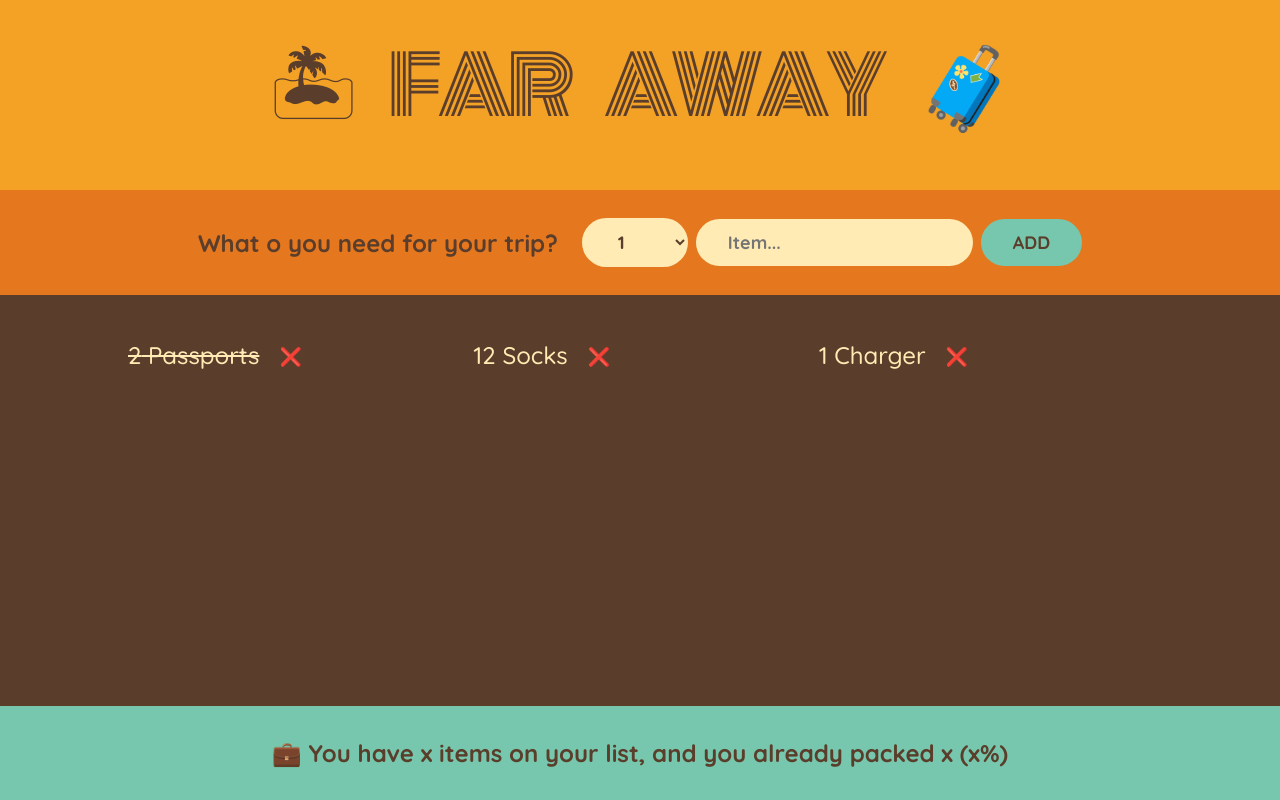
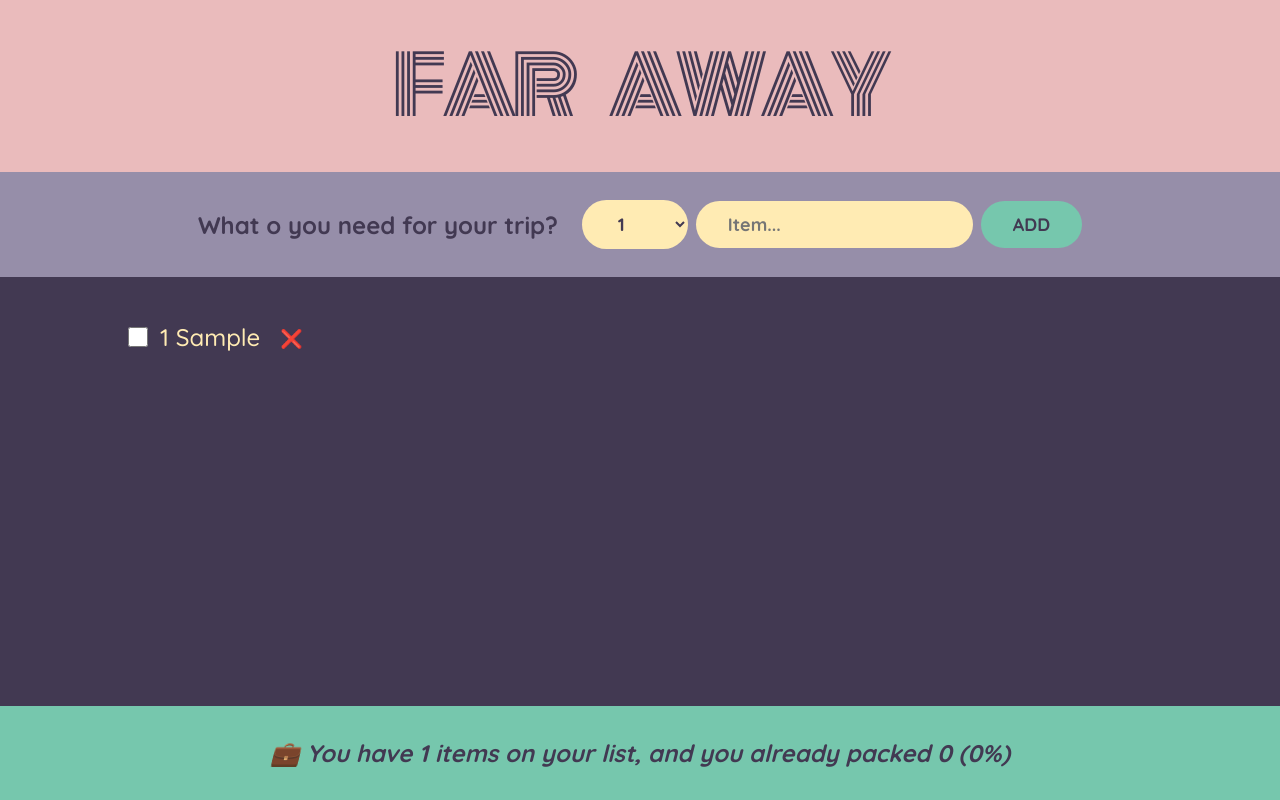
Before and after one commit to yuliiavoinarovska/travel-list, a React (Create React App) app: page / in a window 1280 px wide. Both pictures are taken after typing "Sample" into the empty fields and a click on the button "ADD". Built offline with nearby package versions, Linux system fonts and the light colour scheme.

Commit message:
calculating statics as derived state

```diff
--- a/src/App.js
+++ b/src/App.js
@@ -1,27 +1,49 @@
 import { useState } from "react";
 
-const initialItems = [
-  { id: 1, description: "Passports", quantity: 2, packed: true },
-  { id: 2, description: "Socks", quantity: 12, packed: false },
-  { id: 3, description: "Charger", quantity: 1, packed: false },
-];
+// const initialItems = [
+//   { id: 1, description: "Passports", quantity: 2, packed: true },
+//   { id: 2, description: "Socks", quantity: 12, packed: false },
+//   { id: 3, description: "Charger", quantity: 1, packed: false },
+// ];
 
 export default function App() {
+  const [items, setItems] = useState([]);
+
+  function handleAddItems(item) {
+    setItems((items) => [...items, item]);
+  }
+
+  function handleDeleteItem(id) {
+    setItems((items) => items.filter((item) => item.id !== id));
+  }
+
+  function handleToggleItem(id) {
+    setItems((items) =>
+      items.map((item) =>
+        item.id === id ? { ...item, packed: !item.packed } : item
+      )
+    );
+  }
+
   return (
     <div className="app">
       <Logo />
-      <Form />
-      <PackingList />
-      <Stats />
+      <Form onAddItems={handleAddItems} />
+      <PackingList
+        items={items}
+        onDeleteItem={handleDeleteItem}
+        onToggleItem={handleToggleItem}
+      />
+      <Stats items={items} />
     </div>
   );
 }
 
 function Logo() {
-  return <h1>🏝 Far Away 🧳</h1>;
+  return <h1>Far Away</h1>;
 }
 
-function Form() {
+function Form({ onAddItems }) {
   const [description, setDescription] = useState("");
   const [quantity, setQuantity] = useState(1);
 
@@ -32,6 +54,8 @@
 
     const newItem = { description, quantity, packed: false, id: Date.now() };
     console.log(newItem);
+
+    onAddItems(newItem);
 
     setDescription(""); // back to initial state
     setQuantity(1);
@@ -44,9 +68,6 @@
         value={quantity}
         onChange={(e) => setQuantity(Number(e.target.value))}
       >
-        {/* <option value={1}>1</option>
-        <option value={2}>2</option>
-        <option value={3}>3</option> */}
         {Array.from({ length: 20 }, (_, i) => i + 1).map((num) => (
           <option value={num} key={num}>
             {num}
@@ -65,32 +86,59 @@
   );
 }
 
-function PackingList() {
+function PackingList({ items, onDeleteItem, onToggleItem }) {
   return (
     <div className="list">
       <ul>
-        {initialItems.map((item) => (
-          <Item item={item} key={item.id} />
+        {items.map((item) => (
+          <Item
+            item={item}
+            onDeleteItem={onDeleteItem}
+            onToggleItem={onToggleItem}
+            key={item.id}
+          />
         ))}
       </ul>
     </div>
   );
 }
-function Item({ item }) {
+
+function Item({ item, onDeleteItem, onToggleItem }) {
   return (
     <li>
+      <input
+        type="checkbox"
+        value={item.packed}
+        onChange={() => onToggleItem(item.id)}
+      />
       <span style={item.packed ? { textDecoration: "line-through" } : {}}>
         {item.quantity} {item.description}
       </span>
-      <button>❌</button>
+      <button onClick={() => onDeleteItem(item.id)}>❌</button>
     </li>
   );
 }
 
-function Stats() {
+function Stats({ items }) {
+  if (!items.length)
+    return (
+      <p className="stats">
+        <em>Start adding some items to you packing list</em>
+      </p>
+    );
+
+  const numItems = items.length;
+  const numPacked = items.filter((item) => item.packed).length;
+  const percentage = Math.round((numPacked / numItems) * 100);
+
   return (
     <footer className="stats">
-      💼 You have x items on your list, and you already packed x (x%)
+      <em>
+        {percentage === 100
+          ? "You got everything! Ready to go ✈️"
+          : `💼 You have ${numItems} items on your list, and you already packed
+        ${numPacked} (${percentage}%)`}
+      </em>
     </footer>
   );
 }
--- a/src/index.css
+++ b/src/index.css
@@ -13,7 +13,7 @@
 body {
   font-size: 2.4rem;
   font-family: sans-serif;
-  color: #5a3e2b;
+  color: #423952;
   font-family: "Quicksand";
   font-weight: 500;
 }
@@ -27,7 +27,7 @@
 
 h1 {
   text-align: center;
-  background-color: #f4a226;
+  background-color: #eabbbc;
   font-family: "Monoton";
   font-size: 8rem;
   text-transform: uppercase;
@@ -38,7 +38,7 @@
 }
 
 .add-form {
-  background-color: #e5771f;
+  background-color: #968ea9;
   padding: 2.8rem 0;
   display: flex;
   align-items: center;
@@ -55,7 +55,7 @@
 select,
 input {
   background-color: #ffebb3;
-  color: #5a3e2b;
+  color: #423952;
   font-family: inherit;
   border: none;
   border-radius: 10rem;
@@ -71,7 +71,7 @@
 }
 
 .list {
-  background-color: #5a3e2b;
+  background-color: #423952;
   color: #ffebb3;
   padding: 4rem 0;
 
```
